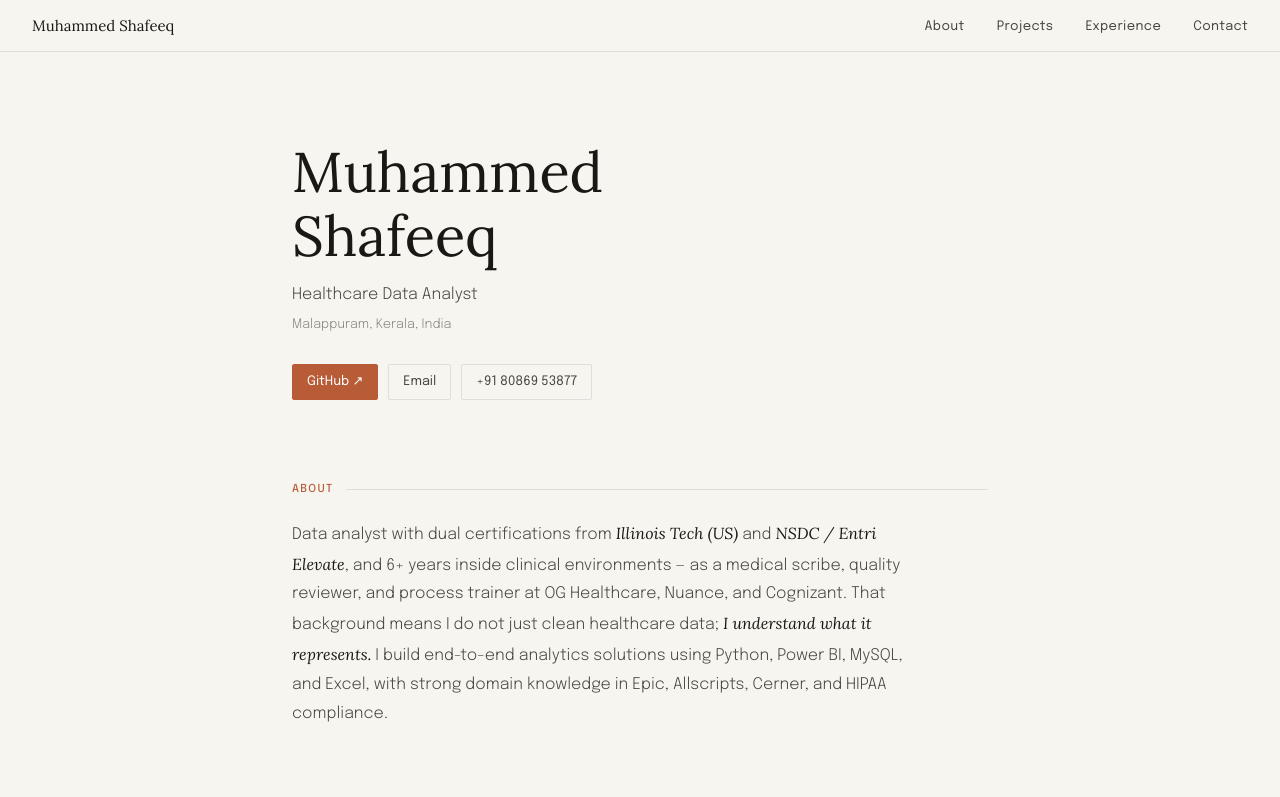
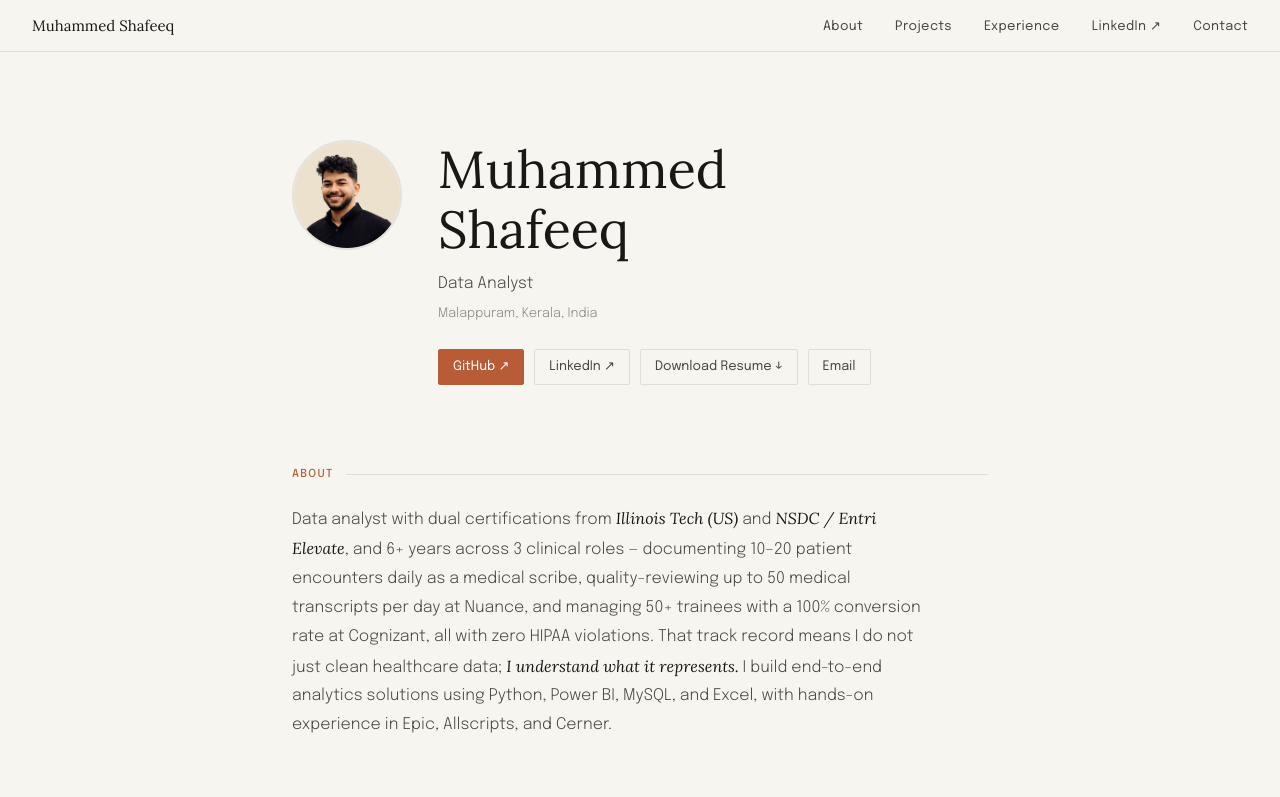
Before and after one commit to Muhammed-Shafeeq-KT/Muhammed-Shafeeq-KT.github.io, a plain HTML site: page index.html in a window 1280 px wide. Shown: the top 797 px of the page. Drawn offline with Linux system fonts and the light colour scheme.

Commit message:
Add files via upload

```diff
--- a/index.html
+++ b/index.html
@@ -3,7 +3,16 @@
 <head>
   <meta charset="UTF-8" />
   <meta name="viewport" content="width=device-width, initial-scale=1.0" />
-  <title>Muhammed Shafeeq — Data Analyst</title>
+  <title>Muhammed Shafeeq | Data Analyst</title>
+  <meta name="description" content="Data Analyst with dual certifications from Illinois Tech and NSDC/Entri Elevate. 6+ years in clinical environments. Skilled in Python, Power BI, MySQL, Excel, and EHR systems." />
+  <meta property="og:title" content="Muhammed Shafeeq | Data Analyst" />
+  <meta property="og:description" content="Data Analyst with dual certifications from Illinois Tech and NSDC/Entri Elevate. 6+ years in clinical environments. Skilled in Python, Power BI, MySQL, Excel, and EHR systems." />
+  <meta property="og:image" content="profile.png" />
+  <meta property="og:type" content="website" />
+  <meta property="og:url" content="https://Muhammed-Shafeeq-KT.github.io" />
+  <meta name="twitter:card" content="summary" />
+  <meta name="twitter:title" content="Muhammed Shafeeq | Data Analyst" />
+  <meta name="twitter:description" content="Data Analyst with dual certifications from Illinois Tech and NSDC/Entri Elevate. 6+ years in clinical environments." />
   <link rel="preconnect" href="https://fonts.googleapis.com" />
   <link rel="preconnect" href="https://fonts.gstatic.com" crossorigin />
   <link href="https://fonts.googleapis.com/css2?family=Lora:ital,wght@0,400;0,500;1,400&family=Epilogue:wght@300;400;500&display=swap" rel="stylesheet" />
@@ -99,14 +108,31 @@
 
     /* HERO */
     .hero { padding-top: 20px; margin-bottom: 80px; }
+    .hero-inner {
+      display: flex;
+      align-items: flex-start;
+      gap: 36px;
+    }
+    .hero-photo {
+      width: 110px;
+      height: 110px;
+      border-radius: 50%;
+      object-fit: cover;
+      object-position: center top;
+      flex-shrink: 0;
+      border: 2px solid var(--paper-3);
+      opacity: 0;
+      animation: rise 0.7s ease forwards;
+    }
+    .hero-text { flex: 1; }
     .hero-name {
       font-family: var(--serif);
-      font-size: clamp(36px, 6vw, 56px);
+      font-size: clamp(32px, 5vw, 52px);
       font-weight: 400;
       line-height: 1.15;
-      margin-bottom: 12px;
+      margin-bottom: 10px;
       opacity: 0;
-      animation: rise 0.7s ease forwards;
+      animation: rise 0.7s ease 0.1s forwards;
     }
     .hero-title {
       font-size: 16px;
@@ -114,21 +140,21 @@
       color: var(--ink-2);
       margin-bottom: 6px;
       opacity: 0;
-      animation: rise 0.7s ease 0.12s forwards;
+      animation: rise 0.7s ease 0.18s forwards;
     }
     .hero-location {
       font-size: 13px;
       color: var(--ink-3);
-      margin-bottom: 28px;
+      margin-bottom: 24px;
       opacity: 0;
-      animation: rise 0.7s ease 0.2s forwards;
+      animation: rise 0.7s ease 0.24s forwards;
     }
     .hero-links {
       display: flex;
       gap: 10px;
       flex-wrap: wrap;
       opacity: 0;
-      animation: rise 0.7s ease 0.3s forwards;
+      animation: rise 0.7s ease 0.32s forwards;
     }
     .hero-link {
       font-size: 13px;
@@ -366,6 +392,8 @@
       main { padding: 90px 1.25rem 60px; }
       .skill-row { grid-template-columns: 1fr; gap: 6px; }
       .project-header { flex-direction: column; }
+      .hero-inner { flex-direction: column; gap: 20px; }
+      .hero-photo { width: 88px; height: 88px; }
     }
   </style>
 </head>
@@ -377,6 +405,7 @@
       <li><a href="#about">About</a></li>
       <li><a href="#projects">Projects</a></li>
       <li><a href="#experience">Experience</a></li>
+      <li><a href="https://www.linkedin.com/in/muhammed-shafeeqkt/" target="_blank">LinkedIn ↗</a></li>
       <li><a href="#contact">Contact</a></li>
     </ul>
   </nav>
@@ -385,13 +414,19 @@
 
     <!-- HERO -->
     <section class="hero">
-      <h1 class="hero-name">Muhammed<br>Shafeeq</h1>
-      <p class="hero-title">Healthcare Data Analyst</p>
-      <p class="hero-location">Malappuram, Kerala, India</p>
-      <div class="hero-links">
-        <a class="hero-link primary" href="https://github.com/Muhammed-Shafeeq-KT" target="_blank">GitHub ↗</a>
-        <a class="hero-link" href="mailto:plrshafeeq@gmail.com">Email</a>
-        <a class="hero-link" href="tel:+918086953877">+91 80869 53877</a>
+      <div class="hero-inner">
+        <img class="hero-photo" src="profile.png" alt="Muhammed Shafeeq" />
+        <div class="hero-text">
+          <h1 class="hero-name">Muhammed<br>Shafeeq</h1>
+          <p class="hero-title">Data Analyst</p>
+          <p class="hero-location">Malappuram, Kerala, India</p>
+          <div class="hero-links">
+            <a class="hero-link primary" href="https://github.com/Muhammed-Shafeeq-KT" target="_blank">GitHub ↗</a>
+            <a class="hero-link" href="https://www.linkedin.com/in/muhammed-shafeeqkt/" target="_blank">LinkedIn ↗</a>
+            <a class="hero-link" href="ShafeeqResume.pdf" download>Download Resume ↓</a>
+            <a class="hero-link" href="mailto:plrshafeeq@gmail.com">Email</a>
+          </div>
+        </div>
       </div>
     </section>
 
@@ -399,7 +434,7 @@
     <section id="about">
       <p class="section-label">About</p>
       <p class="about-text">
-        Data analyst with dual certifications from <em>Illinois Tech (US)</em> and <em>NSDC / Entri Elevate</em>, and 6+ years inside clinical environments — as a medical scribe, quality reviewer, and process trainer at OG Healthcare, Nuance, and Cognizant. That background means I do not just clean healthcare data; <em>I understand what it represents.</em> I build end-to-end analytics solutions using Python, Power BI, MySQL, and Excel, with strong domain knowledge in Epic, Allscripts, Cerner, and HIPAA compliance.
+        Data analyst with dual certifications from <em>Illinois Tech (US)</em> and <em>NSDC / Entri Elevate</em>, and 6+ years across 3 clinical roles — documenting 10–20 patient encounters daily as a medical scribe, quality-reviewing up to 50 medical transcripts per day at Nuance, and managing 50+ trainees with a 100% conversion rate at Cognizant, all with zero HIPAA violations. That track record means I do not just clean healthcare data; <em>I understand what it represents.</em> I build end-to-end analytics solutions using Python, Power BI, MySQL, and Excel, with hands-on experience in Epic, Allscripts, and Cerner.
       </p>
     </section>
 
@@ -459,7 +494,7 @@
       <div class="project-card">
         <div class="project-header">
           <h3 class="project-title">NHS Emergency Readmissions Dashboard</h3>
-          <a class="project-link" href="https://github.com/Muhammed-Shafeeq-KT/NHS-Readmission-Analysis.git" target="_blank">View on GitHub ↗</a>
+          <a class="project-link" href="https://github.com/Muhammed-Shafeeq-KT" target="_blank">View on GitHub ↗</a>
         </div>
         <div class="project-tools">
           <span class="project-tool">Python</span>
@@ -480,7 +515,7 @@
       <div class="project-card">
         <div class="project-header">
           <h3 class="project-title">FIFA 21 Player Statistics Dashboard</h3>
-          <a class="project-link" href="https://github.com/Muhammed-Shafeeq-KT/Mini-Project.git" target="_blank">View on GitHub ↗</a>
+          <a class="project-link" href="https://github.com/Muhammed-Shafeeq-KT" target="_blank">View on GitHub ↗</a>
         </div>
         <div class="project-tools">
           <span class="project-tool">Excel</span>
@@ -497,7 +532,7 @@
       <div class="project-card">
         <div class="project-header">
           <h3 class="project-title">Fitness Membership Analytics — IronCore</h3>
-          <a class="project-link" href="https://github.com/Muhammed-Shafeeq-KT/Fitness-membership-analytics.git" target="_blank">View on GitHub ↗</a>
+          <a class="project-link" href="https://github.com/Muhammed-Shafeeq-KT" target="_blank">View on GitHub ↗</a>
         </div>
         <div class="project-tools">
           <span class="project-tool">Excel</span>
@@ -596,15 +631,19 @@
         </div>
         <div class="contact-card">
           <p class="contact-card-label">Phone</p>
-          <a class="contact-card-value" href="tel:+918086953877">+91 80869 53877</a>
+          <a class="contact-card-value" href="tel:+918086953877">+91 8086953877</a>
         </div>
         <div class="contact-card">
           <p class="contact-card-label">GitHub</p>
           <a class="contact-card-value" href="https://github.com/Muhammed-Shafeeq-KT" target="_blank">Muhammed-Shafeeq-KT</a>
         </div>
         <div class="contact-card">
+          <p class="contact-card-label">LinkedIn</p>
+          <a class="contact-card-value" href="https://www.linkedin.com/in/muhammed-shafeeqkt/" target="_blank">muhammed-shafeeqkt</a>
+        </div>
+        <div class="contact-card">
           <p class="contact-card-label">Location</p>
-          <span class="contact-card-value">Malappuram, Kerala, India</span>
+          <span class="contact-card-value">Kerala, India</span>
         </div>
       </div>
     </section>
@@ -612,7 +651,12 @@
   </main>
 
   <footer>
-    <p>Muhammed Shafeeq &nbsp;·&nbsp; Healthcare Data Analyst &nbsp;·&nbsp; 2026</p>
+    <p>Muhammed Shafeeq &nbsp;·&nbsp; Data Analyst &nbsp;·&nbsp; 2026</p>
+    <p style="margin-top: 8px; display: flex; justify-content: center; gap: 1.5rem; flex-wrap: wrap;">
+      <a href="https://github.com/Muhammed-Shafeeq-KT" target="_blank" style="font-size: 12px; color: var(--ink-3); text-decoration: none;">GitHub</a>
+      <a href="https://www.linkedin.com/in/muhammed-shafeeqkt/" target="_blank" style="font-size: 12px; color: var(--ink-3); text-decoration: none;">LinkedIn</a>
+      <a href="mailto:plrshafeeq@gmail.com" style="font-size: 12px; color: var(--ink-3); text-decoration: none;">plrshafeeq@gmail.com</a>
+    </p>
   </footer>
 
 </body>
```
Also changed, not shown: profile.png (added), 1 other file.
